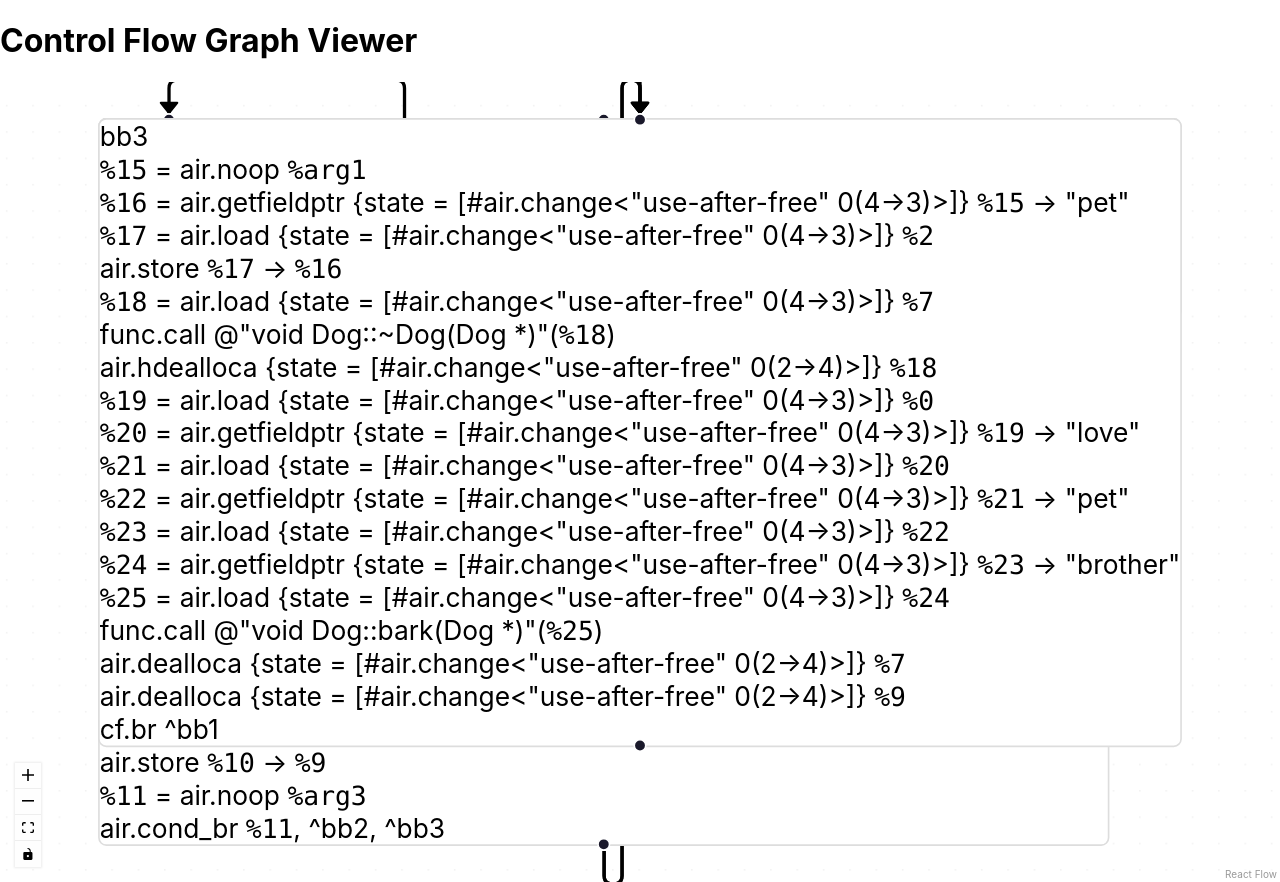
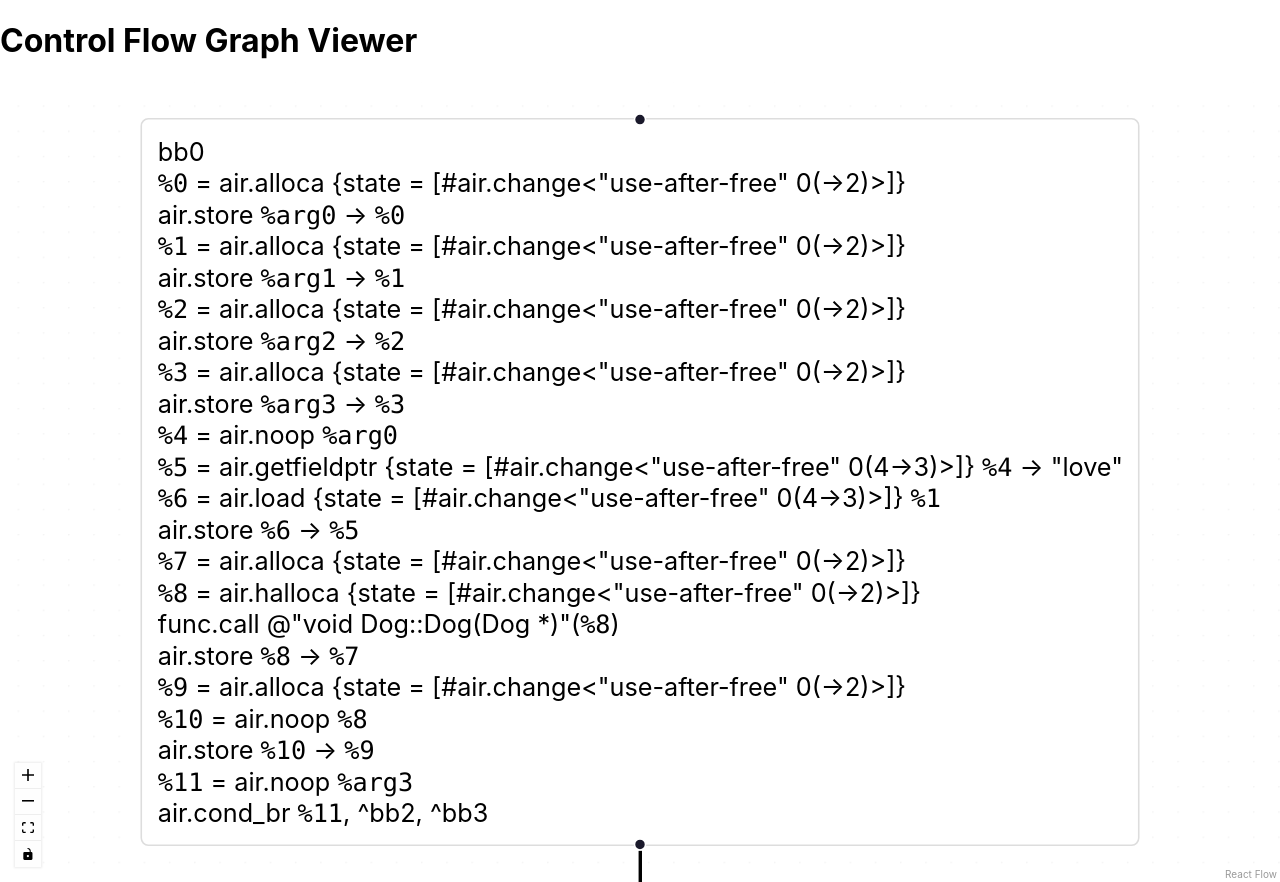
Before and after one commit to SavchenkoValeriy/tau, a React (Create React App) app in the folder ui/trace-viewer/: page / in a window 1280 px wide. Built offline with nearby package versions, Linux system fonts and the light colour scheme.

Commit message:
Finalize the CFG viewer port to xyflow/react

```diff
--- a/ui/trace-viewer/package.json
+++ b/ui/trace-viewer/package.json
@@ -11,10 +11,10 @@
     "@types/node": "^16.18.113",
     "@types/react": "^18.3.11",
     "@types/react-dom": "^18.3.1",
+    "@xyflow/react": "^12.3.2",
     "dagre": "^0.8.5",
     "react": "^18.3.1",
     "react-dom": "^18.3.1",
-    "react-flow-renderer": "^10.3.17",
     "react-scripts": "5.0.1",
     "typescript": "^4.9.5",
     "web-vitals": "^2.1.4"
--- a/ui/trace-viewer/src/components/CFGViewer.tsx
+++ b/ui/trace-viewer/src/components/CFGViewer.tsx
@@ -1,22 +1,19 @@
-import React, { useCallback, useEffect, useMemo, useState } from 'react';
+import React, { useEffect } from 'react';
 import {
   ReactFlow,
-  ReactFlowProvider,
   Background,
   Controls,
   useReactFlow,
   useNodesState,
   useEdgesState,
-  Panel,
-  addEdge,
   Node as FlowNode,
   Edge as FlowEdge,
-  NodeTypes,
-  useNodesInitialized
+  useNodesInitialized,
 } from '@xyflow/react';
-import { useGraphLayout } from '../hooks/useGraphLayout';
-import { useGraphInitialization, CFGData } from '../hooks/useGraphInitialization';
+import { initializeGraph } from '../utils/initializeGraph';
+import { getLayoutedElements } from '../utils/layout';
 import { BasicBlock, BasicBlockData } from './BasicBlock';
+import { BasicBlockNode, CFGData } from '../types';
 import '@xyflow/react/dist/style.css';
 
 type Node = FlowNode<BasicBlockData>
@@ -27,35 +24,26 @@ const nodeTypes = {
 };
 
 const options = {
-  includeHiddenNodes: false,
+  includeHiddenNodes: true,
 };
 
 const CFGViewer: React.FC<{ data: CFGData }> = ({ data }) => {
-  const [nodes, setNodes, onNodesChange] = useNodesState<Node>([]);
-  const [edges, setEdges, onEdgesChange] = useEdgesState<Edge>([]);
+  const { nodes: initialNodes, edges: initialEdges } = initializeGraph(data);
+  const [nodes, setNodes, onNodesChange] = useNodesState<Node>(initialNodes);
+  const [edges, setEdges, onEdgesChange] = useEdgesState<Edge>(initialEdges);
+  const { getNodes, getEdges } = useReactFlow<BasicBlockNode>();
   const nodesInitialized = useNodesInitialized(options);
-  const [isLayoutApplied, setIsLayoutApplied] = useState(false);
-  const { getLayoutedElements } = useGraphLayout();
-  const { initializeGraph } = useGraphInitialization();
 
   useEffect(() => {
-    const { nodes: initialNodes, edges: initialEdges } = initializeGraph(data);
-    setNodes(initialNodes);
-    setEdges(initialEdges);
-    setIsLayoutApplied(false);
-  }, [data, initializeGraph, setNodes, setEdges]);
-
-  useEffect(() => {
-    if (!isLayoutApplied && nodes.length > 0 && edges.length > 0 && nodesInitialized) {
+    if (nodesInitialized) {
       const { nodes: layoutedNodes, edges: layoutedEdges } = getLayoutedElements(
-        nodes,
-        edges
+        getNodes(),
+        getEdges()
       );
       setNodes([...layoutedNodes]);
       setEdges([...layoutedEdges]);
-      setIsLayoutApplied(true);
     }
-  }, [nodes, edges, isLayoutApplied, getLayoutedElements, setNodes, setEdges]);
+  }, [nodesInitialized]);
 
   if (nodes.length === 0) {
     return <div className="flex items-center justify-center h-64">Loading CFG...</div>;
--- a/ui/trace-viewer/src/hooks/useGraphInitialization.ts
+++ /dev/null
@@ -1,55 +0,0 @@
-import { Node, Edge, MarkerType } from '@xyflow/react';
-import { useCallback } from 'react';
-import { BasicBlockNode } from '../types';
-
-export interface CFGData {
-  func: {
-    name: string;
-    blocks: {
-      name: string;
-      code: string[];
-      edges: number[];
-    }[];
-  };
-}
-
-export const useGraphInitialization = () => {
-  const initializeGraph = useCallback((data: CFGData) => {
-    if (data && data.func && data.func.blocks) {
-      const initialNodes: BasicBlockNode[] = data.func.blocks.map((block) => ({
-        id: block.name,
-        type: 'basicBlock',
-        data: {
-          name: block.name,
-          code: block.code,
-          edges: block.edges,
-        },
-        position: { x: 0, y: 0 },
-        style: {
-          border: '1px solid #ddd',
-          borderRadius: '5px',
-          backgroundColor: 'white',
-        },
-      }));
-
-      const initialEdges: Edge[] = data.func.blocks.flatMap((block) =>
-        block.edges.map((targetIndex, edgeIndex) => {
-          const targetBlock = data.func.blocks[targetIndex];
-          return {
-            id: `${block.name}-${targetBlock.name}-${edgeIndex}`,
-            source: block.name,
-            target: targetBlock.name,
-            type: 'smoothstep',
-            style: { stroke: '#000', strokeWidth: 2 },
-            markerEnd: { type: MarkerType.ArrowClosed, color: '#000' },
-          };
-        })
-      );
-
-      return { nodes: initialNodes, edges: initialEdges };
-    }
-    return { nodes: [], edges: [] };
-  }, []);
-
-  return { initializeGraph };
-};
--- a/ui/trace-viewer/src/hooks/useGraphLayout.ts
+++ /dev/null
@@ -1,39 +0,0 @@
-// hooks/useGraphLayout.ts
-import { Node, Edge } from '@xyflow/react';
-import dagre from 'dagre';
-import { useCallback } from 'react';
-import { BasicBlockNode } from '../types';
-
-export const useGraphLayout = () => {
-  const getLayoutedElements = useCallback(
-    (nodes: BasicBlockNode[], edges: Edge[], direction = 'TB') => {
-      const dagreGraph = new dagre.graphlib.Graph();
-      dagreGraph.setDefaultEdgeLabel(() => ({}));
-      dagreGraph.setGraph({ rankdir: direction, ranksep: 150, nodesep: 150 });
-
-      nodes.forEach((node) => {
-        console.log(node.id, node.measured?.width, node.measured?.height);
-        dagreGraph.setNode(node.id, { width: node.measured?.width || 200, height: node.measured?.height || 100 });
-      });
-
-      edges.forEach((edge) => {
-        dagreGraph.setEdge(edge.source, edge.target);
-      });
-
-      dagre.layout(dagreGraph);
-
-      const layoutedNodes = nodes.map((node) => {
-        const position = dagreGraph.node(node.id);
-        const x = position.x - (node.measured?.width ?? 0) / 2;
-        const y = position.y - (node.measured?.height ?? 0) / 2;
-
-        return { ...node, position: { x, y } };
-      });
-
-      return { nodes: layoutedNodes, edges };
-    },
-    []
-  );
-
-  return { getLayoutedElements };
-};
--- a/ui/trace-viewer/src/types.ts
+++ b/ui/trace-viewer/src/types.ts
@@ -55,7 +55,6 @@ export interface CFGData {
       edges: number[];
     }[];
   };
-  trace: TraceEvent[];
 }
 
 export interface BasicBlockData extends Record<string, unknown> {
--- /dev/null
+++ b/ui/trace-viewer/src/utils/initializeGraph.ts
@@ -0,0 +1,40 @@
+import { Edge, MarkerType } from '@xyflow/react';
+import { BasicBlockNode, CFGData } from '../types';
+
+export const initializeGraph = (data: CFGData) => {
+  if (data && data.func && data.func.blocks) {
+    const initialNodes: BasicBlockNode[] = data.func.blocks.map((block) => ({
+      id: block.name,
+      type: 'basicBlock',
+      data: {
+        name: block.name,
+        code: block.code,
+        edges: block.edges,
+      },
+      position: { x: 0, y: 0 },
+      style: {
+        border: '1px solid #ddd',
+        borderRadius: '5px',
+        backgroundColor: 'white',
+        padding: '10px',
+      },
+    }));
+
+    const initialEdges: Edge[] = data.func.blocks.flatMap((block) =>
+      block.edges.map((targetIndex, edgeIndex) => {
+        const targetBlock = data.func.blocks[targetIndex];
+        return {
+          id: `${block.name}-${targetBlock.name}-${edgeIndex}`,
+          source: block.name,
+          target: targetBlock.name,
+          type: 'smoothstep',
+          style: { stroke: '#000', strokeWidth: 2 },
+          markerEnd: { type: MarkerType.ArrowClosed, color: '#000' },
+        };
+      })
+    );
+
+    return { nodes: initialNodes, edges: initialEdges };
+  }
+  return { nodes: [], edges: [] };
+};
--- /dev/null
+++ b/ui/trace-viewer/src/utils/layout.ts
@@ -0,0 +1,29 @@
+import { Edge } from '@xyflow/react';
+import dagre from 'dagre';
+import { BasicBlockNode } from '../types';
+
+export const getLayoutedElements = (nodes: BasicBlockNode[], edges: Edge[], direction = 'TB') => {
+  const dagreGraph = new dagre.graphlib.Graph();
+  dagreGraph.setDefaultEdgeLabel(() => ({}));
+  dagreGraph.setGraph({ rankdir: direction, ranksep: 50, nodesep: 50 });
+
+  nodes.forEach((node) => {
+    dagreGraph.setNode(node.id, { width: node.measured?.width || 200, height: node.measured?.height || 100 });
+  });
+
+  edges.forEach((edge) => {
+    dagreGraph.setEdge(edge.source, edge.target);
+  });
+
+  dagre.layout(dagreGraph);
+
+  const layoutedNodes = nodes.map((node) => {
+    const position = dagreGraph.node(node.id);
+    const x = position.x - (node.measured?.width ?? 0) / 2;
+    const y = position.y - (node.measured?.height ?? 0) / 2;
+
+    return { ...node, position: { x, y } };
+  });
+
+  return { nodes: layoutedNodes, edges };
+};
```
Also changed, not shown: 1 other file (tests, documents, lock files or other folders).
